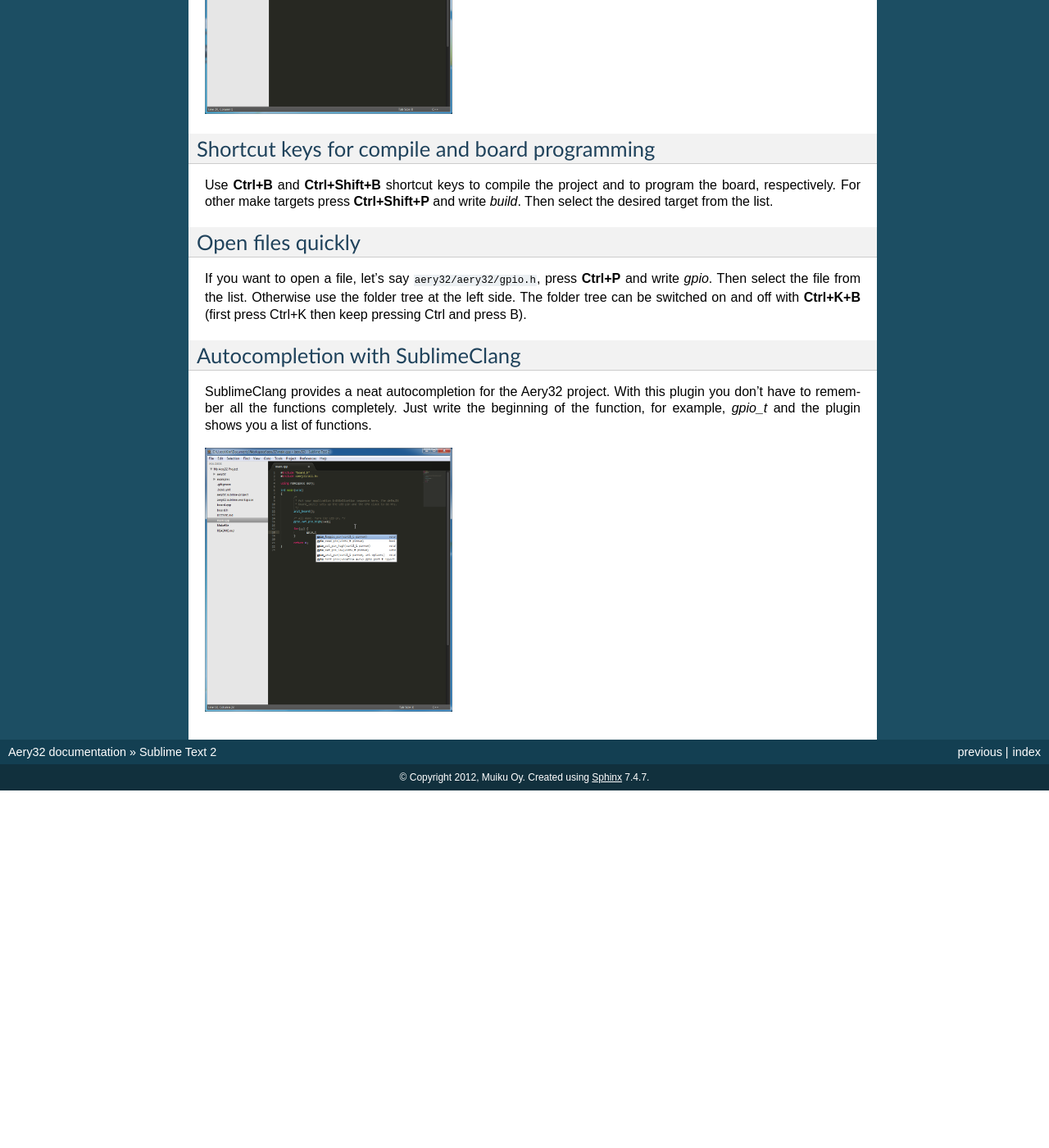
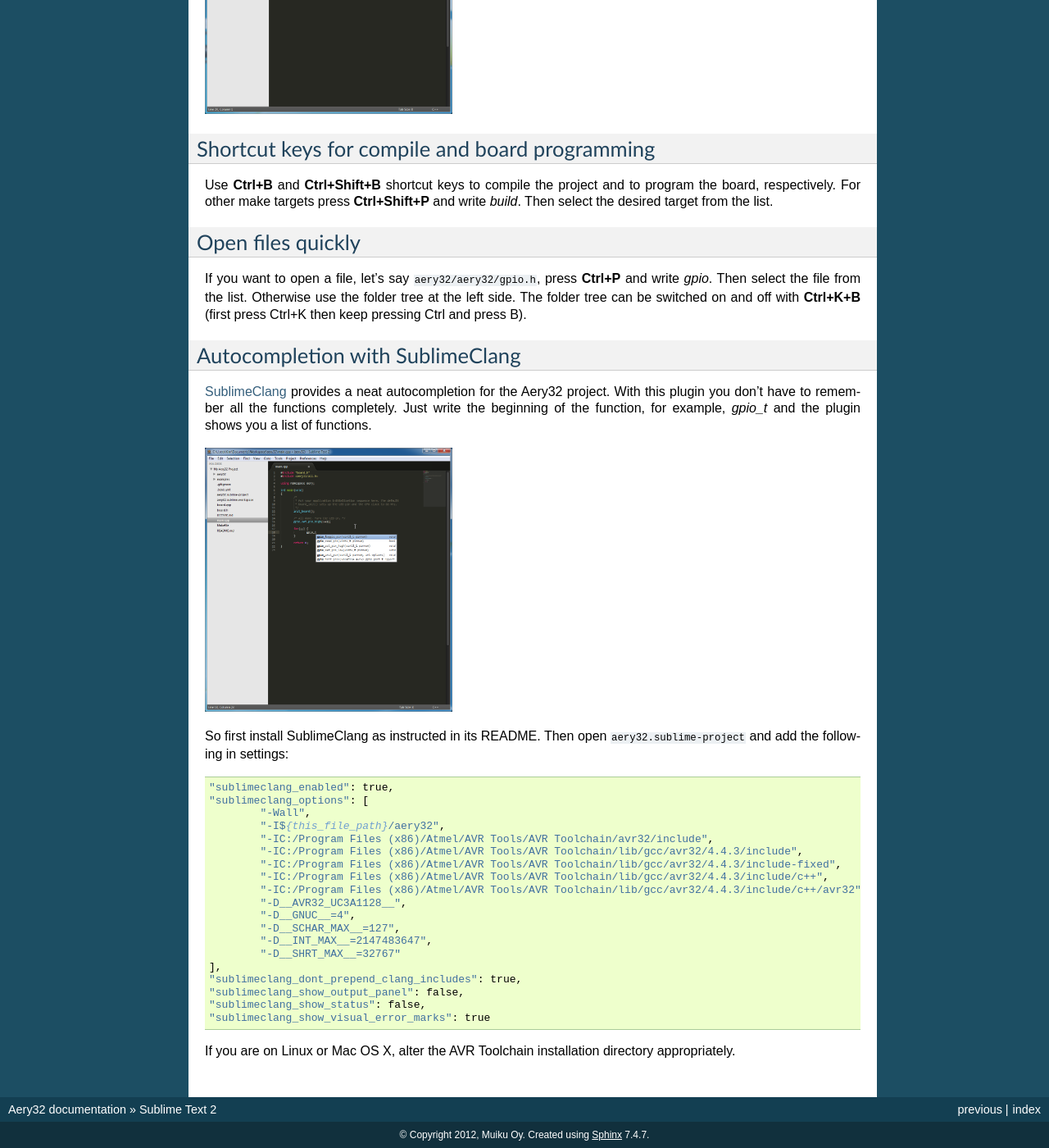
Before and after one commit to aery32/aery32-refguide, a Sphinx documentation site: the page built from source/use_with_st2.rst, in a window 1280 px wide and 1400 px high, scrolled down 669 px. Shown: the whole window at 82% size. Built offline with Sphinx 7.4.7, drawn with Linux system fonts in a browser that asks for light colours; before the commit the page ends 1633 px from its top, so only the background shows below that.

Commit message:
Complete ST2

```diff
--- a/source/use_with_st2.rst
+++ b/source/use_with_st2.rst
@@ -28,9 +28,33 @@ If you want to open a file, let's say ``aery32/aery32/gpio.h``, press **Ctrl+P**
 Autocompletion with SublimeClang
 --------------------------------
 
-SublimeClang provides a neat autocompletion for the Aery32 project. With this plugin you don't have to remember all the functions completely. Just write the beginning of the function, for example, *gpio_t* and the plugin shows you a list of functions.
+`SublimeClang <https://github.com/quarnster/SublimeClang>`_ provides a neat autocompletion for the Aery32 project. With this plugin you don't have to remember all the functions completely. Just write the beginning of the function, for example, *gpio_t* and the plugin shows you a list of functions.
 
 .. image:: ../images/st2_autocompletion.png
     :width: 8 cm
     :target: _images/st2_autocompletion.png
     :alt: Example of ST2 autocompletion with SublimeClang
+
+So first install SublimeClang as instructed in its README. Then open ``aery32.sublime-project`` and add the following in settings::
+
+	"sublimeclang_enabled": true,
+	"sublimeclang_options": [
+		"-Wall",
+		"-I${this_file_path}/aery32",
+		"-IC:/Program Files (x86)/Atmel/AVR Tools/AVR Toolchain/avr32/include",
+		"-IC:/Program Files (x86)/Atmel/AVR Tools/AVR Toolchain/lib/gcc/avr32/4.4.3/include",
+		"-IC:/Program Files (x86)/Atmel/AVR Tools/AVR Toolchain/lib/gcc/avr32/4.4.3/include-fixed",
+		"-IC:/Program Files (x86)/Atmel/AVR Tools/AVR Toolchain/lib/gcc/avr32/4.4.3/include/c++",
+		"-IC:/Program Files (x86)/Atmel/AVR Tools/AVR Toolchain/lib/gcc/avr32/4.4.3/include/c++/avr32",
+		"-D__AVR32_UC3A1128__",
+		"-D__GNUC__=4",
+		"-D__SCHAR_MAX__=127",
+		"-D__INT_MAX__=2147483647",
+		"-D__SHRT_MAX__=32767"
+	],
+	"sublimeclang_dont_prepend_clang_includes": true,
+	"sublimeclang_show_output_panel": false,
+	"sublimeclang_show_status": false,
+	"sublimeclang_show_visual_error_marks": true
+
+If you are on Linux or Mac OS X, alter the AVR Toolchain installation directory appropriately.
```
Also changed, not shown: source/getting_started.rst (+7 -5 lines).
